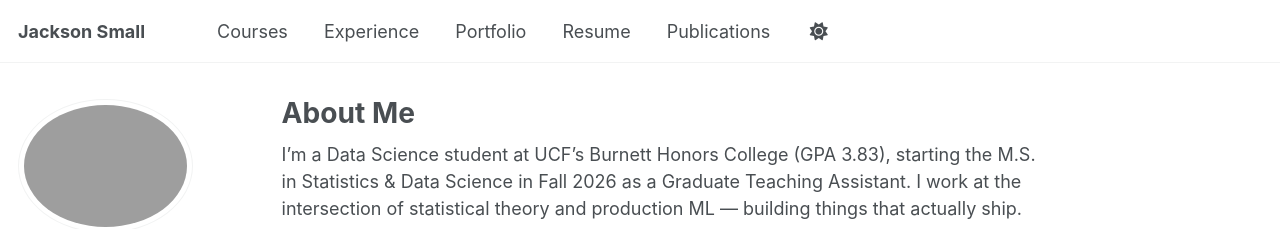
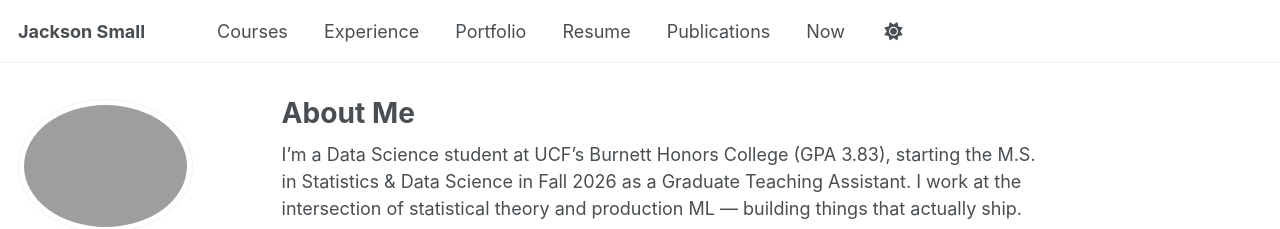
Before and after one commit to jacksonSmall/jacksonSmall.github.io, a Jekyll site: the page built from _pages/about.md, in a window 1280 px wide. Shown: the top 229 px of the page. Built offline with Jekyll 4.4.1, drawn with Linux system fonts in a browser that asks for light colours; a script that is not in the unit is left out.

Commit message:
Add Now page with nav link

```diff
--- a/_data/navigation.yml
+++ b/_data/navigation.yml
@@ -30,6 +30,9 @@ main:
   - title: "Publications"
     url: /publications/
 
+  - title: "Now"
+    url: /now/
+
 
   # - title: "CV"
   #   url: /cv-json/
```
